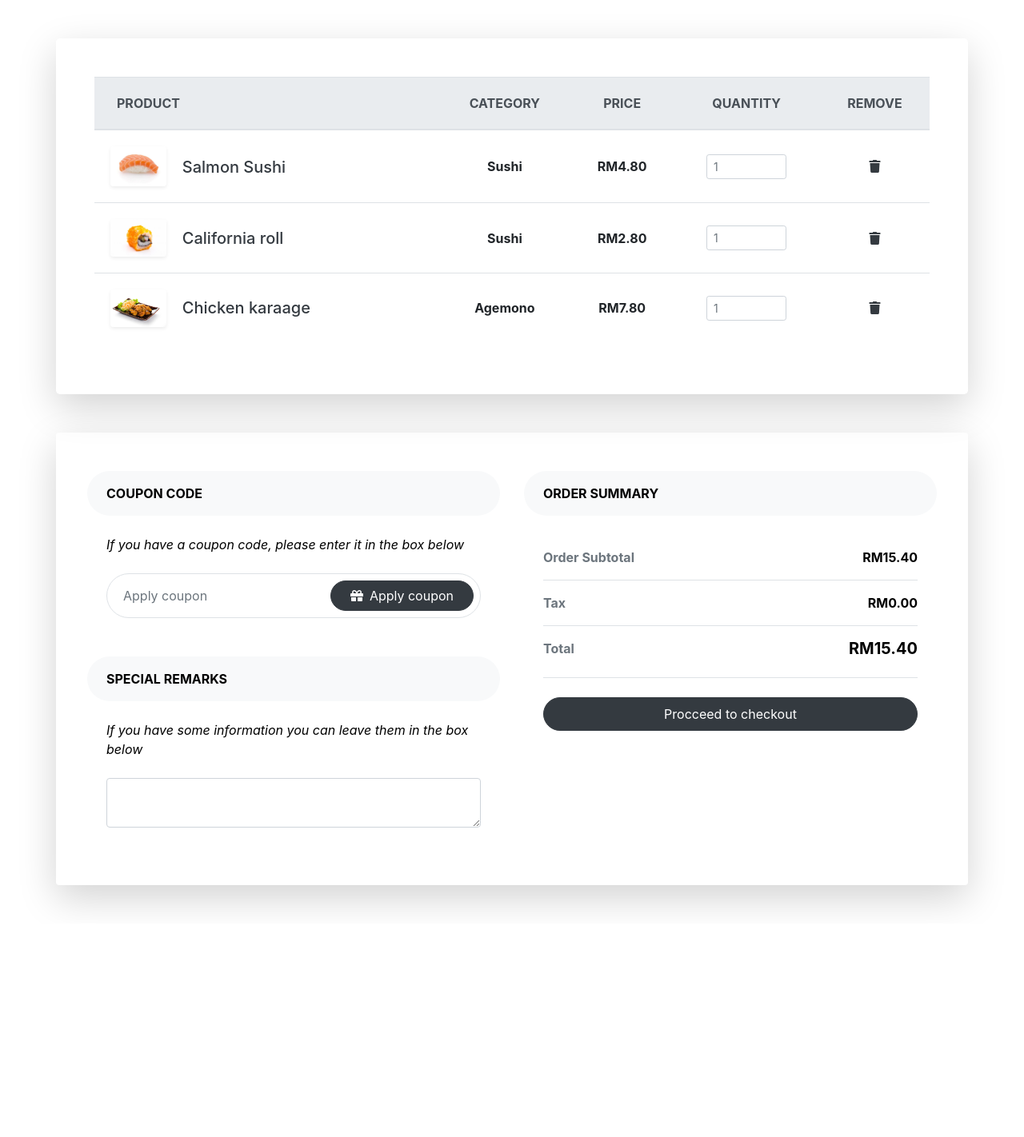
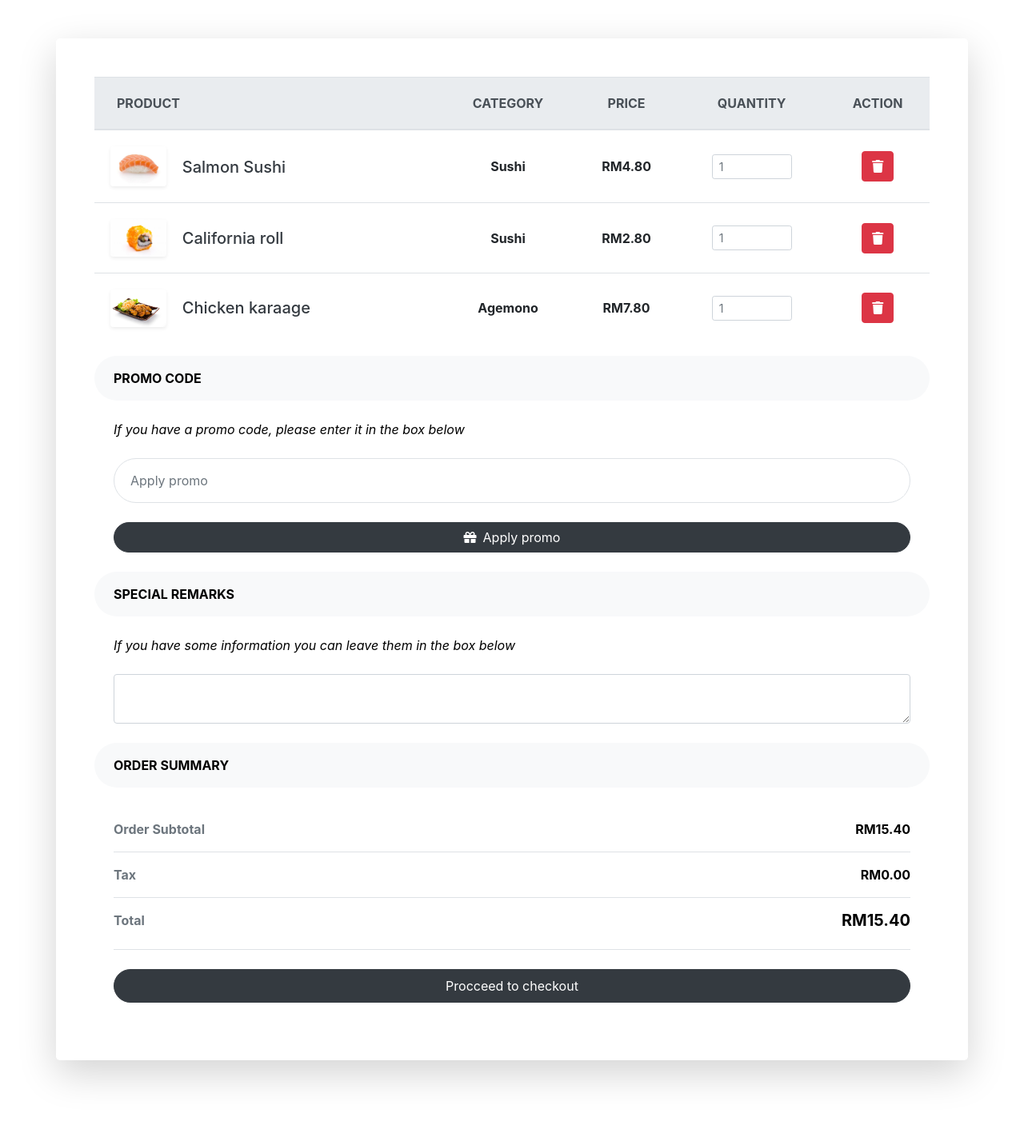
Before and after one commit to mich0292/Restaurant_Website, a PHP site: page /cart.html in a window 1280 px wide. Shown: the part 92-1514 px from the top of the page at 80% size. Before the commit the page ends 1228 px from the top, so only its background shows below. Run offline with PHP 8.4, Linux system fonts and the light colour scheme.

Commit message:
cart update

```diff
--- a/cart(reference only).html
+++ b/cart(reference only).html
@@ -136,8 +136,8 @@
 			  </div>
 
 			<!-- Discount -->
-			  <div class="row py-5 p-4 rounded shadow-lg">
-				<div class="col-lg-6">
+			  <div class=" py-5 p-4 rounded shadow-lg">
+				<div class="">
 				  <div class="bg-light rounded-pill px-4 py-3 text-uppercase font-weight-bold">Coupon code</div>
 				  <div class="p-4">
 					<p class="font-italic mb-4">If you have a coupon code, please enter it in the box below</p>
@@ -155,7 +155,7 @@
 					<textarea name="" cols="30" rows="2" class="form-control"></textarea>
 				  </div>
 				</div>
-				<div class="col-lg-6">
+				<div class="">
 				  <div class="bg-light rounded-pill px-4 py-3 text-uppercase font-weight-bold">Order summary</div>
 				  <div class="p-4">
 					<ul class="list-unstyled mb-4">
--- a/cart.css
+++ b/cart.css
@@ -1,6 +1,4 @@
-body {
-  min-height: 100vh;
-}
+
 
 td, .th-center{
   text-align: center;
--- a/cart.html
+++ b/cart.html
@@ -54,12 +54,11 @@
 			</nav>
 		</div>
 		<!-- End of Nav Bar -->
-		<div class="px-4 px-lg-0">
+		<div class="px-2 px-lg-0">
 			<div class="pb-5">
 				<div class="container">
 					<div class="row">
-				<div class="col-lg-12 p-5 bg-white rounded shadow-lg mt-5 mb-5 rounded-lg">
-
+						<div class="col-lg-12 p-4 p-lg-5 bg-white rounded shadow-lg mt-5 mb-5 rounded-lg">
 						<!-- Shopping cart table -->
 						<div class="table-responsive">
 							<table class="table table-hover">
@@ -78,7 +77,7 @@
 											<div class="py-2 text-uppercase">Quantity</div>
 										</th>
 										<th scope="col" class="th-center">
-							<div class="py-2 text-uppercase">Remove</div>
+											<div class="py-2 text-uppercase">Action</div>
 										</th>
 									</tr>
 								</thead>
@@ -88,7 +87,7 @@
 										<div class="p-2">
 											<img src="images/menu/salmon_sushi.jpg" alt="" width="70" class="img-fluid rounded shadow-sm">
 											<div class="ml-3 d-inline-block align-middle">
-								<h5 class="mb-0"> <a href="#" class="text-dark d-inline-block align-middle">Salmon Sushi</a></h5>
+												<h5 class="mb-0"><a href="#" class="text-dark d-inline-block align-middle">Salmon Sushi</a></h5>
 											</div>
 										</div>
 									</th>
@@ -97,7 +96,7 @@
 									<td class="align-middle">
 										<input class="form-control form-control-sm" type="number" min="0" id="" data-bind="" placeholder="1"></input>
 									</td>
-						  <td class="align-middle"><a href="#" class="text-dark"><i class="fa fa-trash"></i></a></td>
+									<td class="align-middle"><button class="btn btn-danger rounded" type="button"><i class="fa fa-trash"></i></button></td>
 								</tr>
 								<tr>
 									<th scope="row">
@@ -111,7 +110,7 @@
 									<td class="align-middle"><strong>Sushi</strong></td>
 									<td class="align-middle"><strong>RM2.80</strong></td>
 									<td class="align-middle"><input class="form-control form-control-sm" type="number" min="0" id="" data-bind="" placeholder="1"></input></td>
-						  <td class="align-middle"><a href="#" class="text-dark"><i class="fa fa-trash"></i></a>
+									<td class="align-middle"><button class="btn btn-danger rounded" type="button"><i class="fa fa-trash"></i></button>
 									</td>
 								</tr>
 								<tr>
@@ -125,28 +124,22 @@
 										<td class="align-middle"><strong>Agemono</strong></td>
 										<td class="align-middle"><strong>RM7.80</strong></td>
 										<td class="align-middle"><input class="form-control form-control-sm" type="number" min="0" id="" data-bind="" placeholder="1"></input></td>
-							<td class="align-middle"><a href="#" class="text-dark"><i class="fa fa-trash"></i></a>
-							</td>
+										<td class="align-middle"><button class="btn btn-danger rounded" type="button"><i class="fa fa-trash"></i></button></td>
+									</th>
 								</tr>
 							</tbody>
 						</table>
 					</div>
 					<!-- End of shopping cart table-->
+					<!-- Discount -->
+					<div class="bg-light rounded-pill px-4 py-3 text-uppercase font-weight-bold">Promo code</div>
+					<div class="p-4">
+						<p class="font-italic mb-4">If you have a promo code, please enter it in the box below</p>
+						<div class="input-group mb-4 border rounded-pill p-2">
+							<input type="text" placeholder="Apply promo" aria-describedby="button-addon3" class="form-control border-0">
+							<div class="input-group-append border-0"></div>
 						</div>
-			  </div>
-
-			<!-- Discount -->
-			  <div class="row py-5 p-4 rounded shadow-lg">
-				<div class="col-lg-6">
-				  <div class="bg-light rounded-pill px-4 py-3 text-uppercase font-weight-bold">Coupon code</div>
-				  <div class="p-4">
-					<p class="font-italic mb-4">If you have a coupon code, please enter it in the box below</p>
-					<div class="input-group mb-4 border rounded-pill p-2">
-					  <input type="text" placeholder="Apply coupon" aria-describedby="button-addon3" class="form-control border-0">
-					  <div class="input-group-append border-0">
-						<button id="button-addon3" type="button" class="btn btn-dark px-4 rounded-pill"><i class="fa fa-gift mr-2"></i>Apply coupon</button>
-					  </div>
-					</div>
+							<button id="button-addon3" type="button" class="btn btn-block btn-dark px-4 rounded-pill"><i class="fa fa-gift mr-2"></i>Apply promo</button>
 					</div>
 					<!-- Instructions -->
 					<div class="bg-light rounded-pill px-4 py-3 text-uppercase font-weight-bold">Special remarks</div>
@@ -154,8 +147,7 @@
 						<p class="font-italic mb-4">If you have some information you can leave them in the box below</p>
 						<textarea name="" cols="30" rows="2" class="form-control"></textarea>
 					</div>
-				</div>
-				<div class="col-lg-6">
+					<div class="">
 						<div class="bg-light rounded-pill px-4 py-3 text-uppercase font-weight-bold">Order summary</div>
 						<div class="p-4">
 							<ul class="list-unstyled mb-4">
```
Lines whose indentation alone changed are shown as unchanged.
